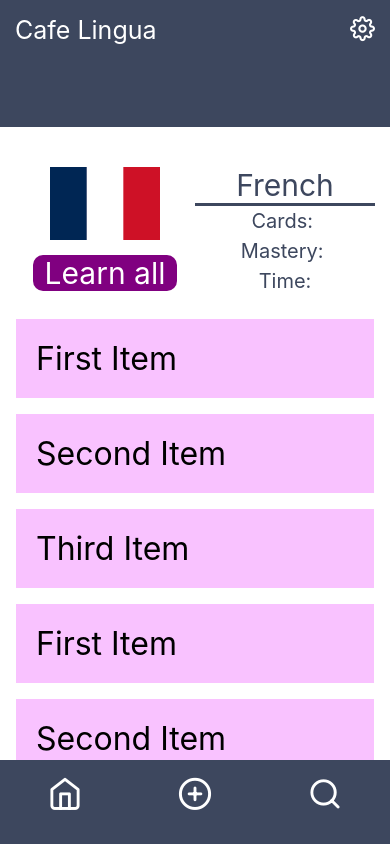
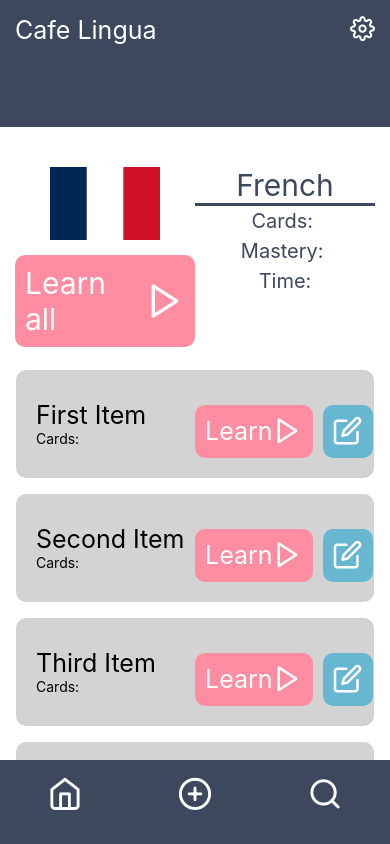
Before and after one commit to akwasniewski/Cafe-Lingua, a React Native app: screen / in a window 390 px wide. Built offline with nearby package versions, Linux system fonts and the light colour scheme.

Commit message:
nice scrollable UI

```diff
--- a/Components/Scrollable.js
+++ b/Components/Scrollable.js
@@ -1,12 +1,12 @@
 import React from 'react';
 import {
 	View,
-	SectionList,
 	StyleSheet,
 	Text,
-	StatusBar,
 	FlatList,
+	TouchableOpacity,
 } from 'react-native';
+import Icon from 'react-native-vector-icons/Feather';
 import Stats from './Stats';
 const DATA = [
 	{
@@ -23,34 +23,52 @@ const DATA = [
 	},
 	{
 		id: 'bd7acbea-c1b1-46c2-aed5-3ad53abb28ba',
-		title: 'First Item',
+		title: 'Fourth Item',
 	},
 	{
 		id: '3ac68afc-c605-48d3-a4f8-fbd91aa97f63',
-		title: 'Second Item',
+		title: 'Fifth Item',
 	},
 	{
 		id: '58694a0f-3da1-471f-bd96-145571e29d72',
-		title: 'Third Item',
+		title: 'Sixth Item',
 	},
 	{
 		id: 'bd7a3bea-c1b1-46c2-aed5-3ad53abb28ba',
-		title: 'First Item',
+		title: 'Seventh item',
 	},
 	{
 		id: '3ac683fc-c605-48d3-a4f8-fbd91aa97f63',
-		title: 'Second Item',
+		title: 'Eight Item',
 	},
 	{
 		id: '58694a3f-3da1-471f-bd96-145571e29d72',
-		title: 'Third Item',
+		title: 'Nineth Item',
 	},
 ];
 
 const Item = ({ title }) => (
-	<View style={styles.item}>
-		<Text style={styles.title}>{title}</Text>
-	</View>
+	<TouchableOpacity>
+		<View style={styles.item}>
+			<View style={styles.info}>
+				<Text style={styles.title}>{title}</Text>
+				<Text>Cards: </Text>
+			</View>
+			<View style={styles.controls}>
+				<TouchableOpacity>
+					<View style={styles.learnButton}>
+						<Text style={styles.learn}>Learn</Text>
+						<Icon name='play' size={30} color='white' />
+					</View>
+				</TouchableOpacity>
+				<TouchableOpacity>
+					<View style={styles.editButton}>
+						<Icon name='edit' size={30} color='white' />
+					</View>
+				</TouchableOpacity>
+			</View>
+		</View>
+	</TouchableOpacity>
 );
 
 const Scrollable = () => {
@@ -73,13 +91,44 @@ const styles = StyleSheet.create({
 		flex: 1,
 	},
 	item: {
-		backgroundColor: '#f9c2ff',
+		backgroundColor: '#d3d3d3',
 		padding: 20,
 		marginVertical: 8,
 		marginHorizontal: 16,
+		flexDirection: 'row',
+		justifyContent: 'space-between',
+		alignItems: 'center',
+		borderRadius: 10,
+	},
+	info: {
+		width: '50%',
+	},
+	learnButton: {
+		flexDirection: 'row',
+		backgroundColor: '#FF8DA1',
+		marginTop: 15,
+		alignItems: 'center',
+		borderRadius: 10,
+		padding: 10,
+	},
+	editButton: {
+		marginTop: 15,
+		marginLeft: 10,
+		alignItems: 'center',
+		borderRadius: 10,
+		padding: 10,
+		backgroundColor: '#67B7D1',
+	},
+	learn: {
+		color: 'white',
+		fontSize: 25,
 	},
 	title: {
-		fontSize: 32,
+		fontSize: 25,
+	},
+	controls: {
+		flexDirection: 'row',
+		width: '50%',
 	},
 });
 
--- a/Components/Stats.js
+++ b/Components/Stats.js
@@ -1,13 +1,6 @@
 import React from 'react';
-import {
-	View,
-	StyleSheet,
-	Image,
-	Text,
-	Pressable,
-	TouchableOpacity,
-} from 'react-native';
-
+import { View, StyleSheet, Image, Text, TouchableOpacity } from 'react-native';
+import Icon from 'react-native-vector-icons/Feather';
 const Stats = () => {
 	return (
 		<View style={styles.container}>
@@ -15,6 +8,7 @@ const Stats = () => {
 				<Image style={styles.flag} source={require('../assets/french.png')} />
 				<TouchableOpacity style={styles.button}>
 					<Text style={styles.learn}>Learn all</Text>
+					<Icon name='play' size={40} color='white' />
 				</TouchableOpacity>
 			</View>
 			<View style={styles.column}>
@@ -64,8 +58,9 @@ const styles = StyleSheet.create({
 		padding: 3,
 	},
 	button: {
-		width: '80%',
-		backgroundColor: 'purple',
+		flexDirection: 'row',
+		padding: 10,
+		backgroundColor: '#FF8DA1',
 		marginTop: 15,
 		alignItems: 'center',
 		borderRadius: 10,
```
